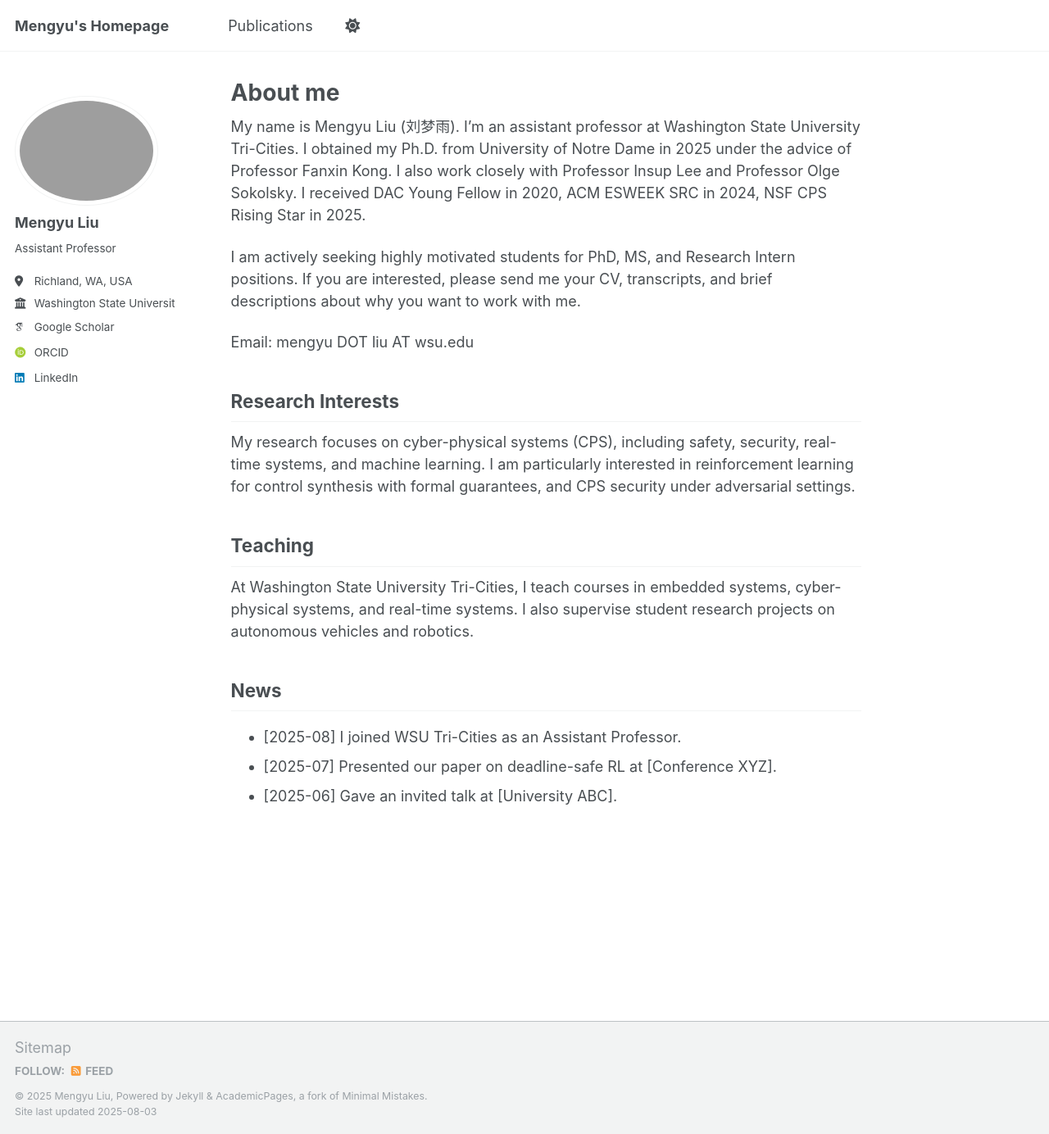
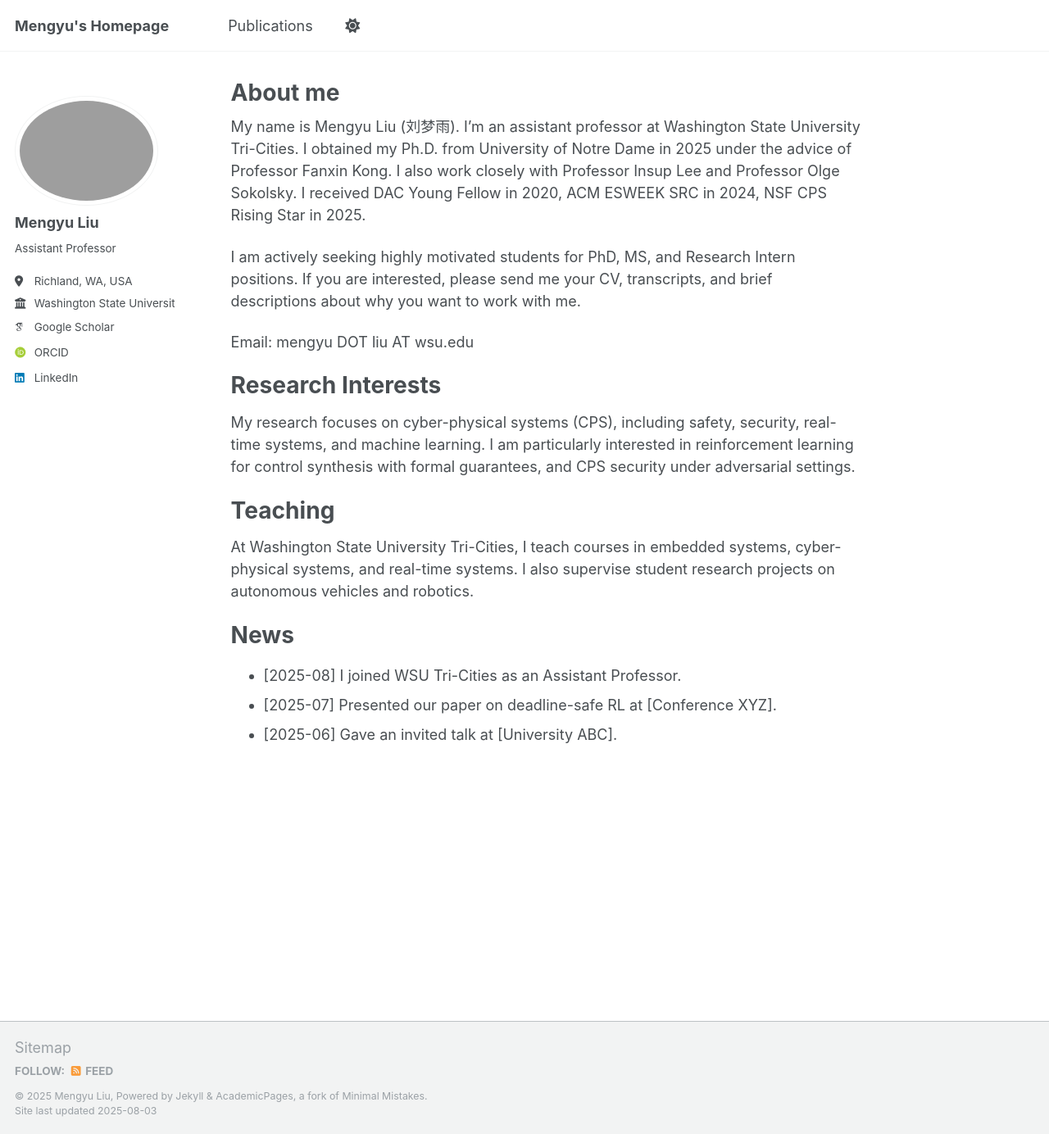
Before and after one commit to Mengyuliu0520/Mengyuliu0520.github.io, a Jekyll site: the page built from _pages/about.md, in a window 1280 px wide and 1384 px high. Shown: the whole window at 82% size. Built offline with Jekyll 4.4.1, drawn with Linux system fonts in a browser that asks for light colours; some web fonts are replaced.

```diff
--- a/_pages/about.md
+++ b/_pages/about.md
@@ -12,15 +12,15 @@ I am actively seeking highly motivated students for PhD, MS, and Research Intern
 
 Email: mengyu DOT liu AT wsu.edu
 
-## Research Interests
+# Research Interests
 
 My research focuses on cyber-physical systems (CPS), including safety, security, real-time systems, and machine learning. I am particularly interested in reinforcement learning for control synthesis with formal guarantees, and CPS security under adversarial settings.
 
-## Teaching
+# Teaching
 
 At Washington State University Tri-Cities, I teach courses in embedded systems, cyber-physical systems, and real-time systems. I also supervise student research projects on autonomous vehicles and robotics.
 
-## News
+# News
 
 - [2025-08] I joined WSU Tri-Cities as an Assistant Professor.
 - [2025-07] Presented our paper on deadline-safe RL at [Conference XYZ].
```
